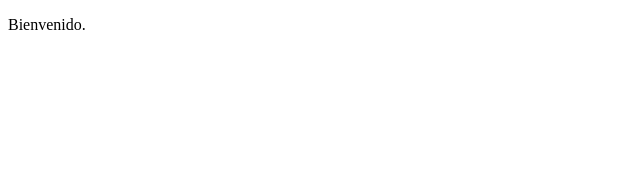
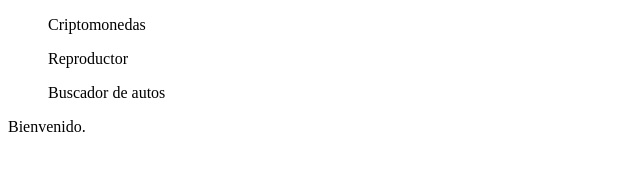
Before and after one commit to RoyalMasterDevs/VicLeon, a plain HTML site: page index.html in a window 1280 px wide. Shown: the whole page, without its empty margins (0-640 px from the left). Drawn offline with Linux system fonts and the light colour scheme.

Commit message:
Actualización nodos index

```diff
--- a/index.html
+++ b/index.html
@@ -8,9 +8,9 @@
 <body>
     <header>
         <nav>
-            <ul></ul>
-            <ul></ul>
-            <ul></ul>
+            <ul>Criptomonedas</ul>
+            <ul>Reproductor</ul>
+            <ul>Buscador de autos</ul>
             <ul></ul>
         </nav>
     </header>
```
